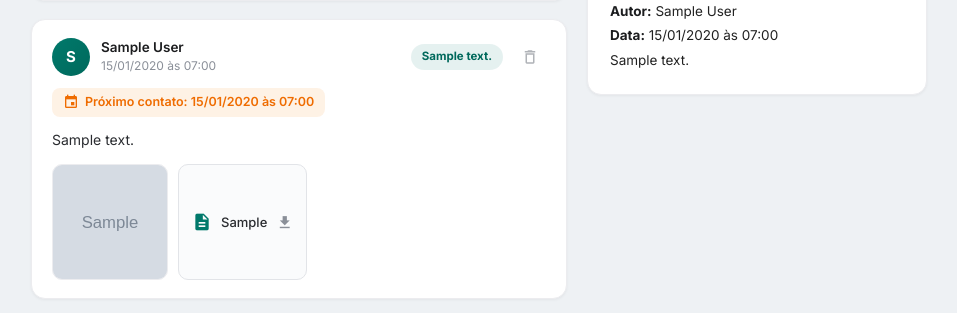
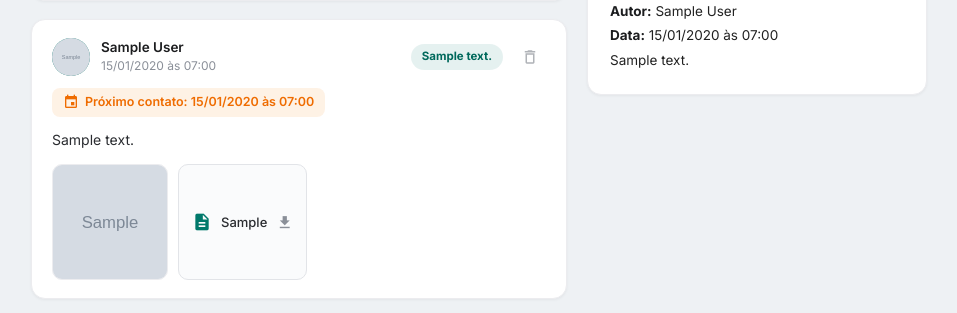
Before and after one commit to JulianoAlexGomes/helpwise, a Django app: page /ticket/1/ in a window 1280 px wide. Shown: the part 798-1111 px from the top of the page, without its empty margins (161-1118 px from the left). Run offline with Django 3.2, Linux system fonts and the light colour scheme; tables that the repository leaves empty hold one stand-in row (values such as "Sample post"); grey boxes marked "Sample" are stand-in pictures; some libraries are stand-ins or nearby versions.

Commit message:
colocado favicon e foto nos comentarios

```diff
--- a/tiqt/apps/core/templates/core/ticket_detail.html
+++ b/tiqt/apps/core/templates/core/ticket_detail.html
@@ -123,6 +123,10 @@
     display: flex; align-items: center; justify-content: center;
     background: linear-gradient(135deg, var(--hw-brand), var(--hw-brand-2));
     color: #fff; font-weight: 700; font-size: 15px;
+    overflow: hidden;
+  }
+  .td-avatar img {
+    width: 100%; height: 100%; object-fit: cover; display: block;
   }
   .td-comment-meta { flex: 1; min-width: 0; }
   .td-comment-author { font-size: 13.5px; font-weight: 600; color: #1c1d1f; line-height: 1.2; }
@@ -261,7 +265,13 @@
       {% for comment in comments %}
         <div class="td-comment">
           <div class="td-comment-head">
-            <div class="td-avatar">{{ comment.autor.get_full_name|default:comment.autor.username|first|upper }}</div>
+            <div class="td-avatar">
+              {% if comment.autor.foto %}
+                <img src="{{ comment.autor.foto.url }}" alt="{{ comment.autor.get_full_name|default:comment.autor.username }}">
+              {% else %}
+                {{ comment.autor.get_full_name|default:comment.autor.username|first|upper }}
+              {% endif %}
+            </div>
             <div class="td-comment-meta">
               <div class="td-comment-author">{{ comment.autor.get_full_name|default:comment.autor.username }}</div>
               <div class="td-comment-date">{{ comment.criado_em|date:"d/m/Y \à\s H:i" }}</div>
--- a/tiqt/templates/base.html
+++ b/tiqt/templates/base.html
@@ -1,5 +1,11 @@
+{% load static %}
 <html>
   <head>
+    <!--Favicon-->
+    <link rel="icon" type="image/x-icon" href="{% static 'core/favicon.ico' %}">
+    <link rel="icon" type="image/png" sizes="32x32" href="{% static 'core/favicon-32x32.png' %}">
+    <link rel="icon" type="image/png" sizes="16x16" href="{% static 'core/favicon-16x16.png' %}">
+    <link rel="apple-touch-icon" sizes="180x180" href="{% static 'core/apple-touch-icon.png' %}">
     <!--Import Google Icon Font-->
     <link href="https://fonts.googleapis.com/icon?family=Material+Icons" rel="stylesheet">
     <!--Import materialize.css-->
```
Also changed, not shown: .claude/settings.local.json, tiqt/apps/core/static/core/android-chrome-192x192.png (added), tiqt/apps/core/static/core/android-chrome-512x512.png (added), tiqt/apps/core/static/core/apple-touch-icon.png (added), tiqt/apps/core/static/core/favicon-16x16.png (added), tiqt/apps/core/static/core/favicon-32x32.png (added), tiqt/apps/core/static/core/favicon.ico (added).
